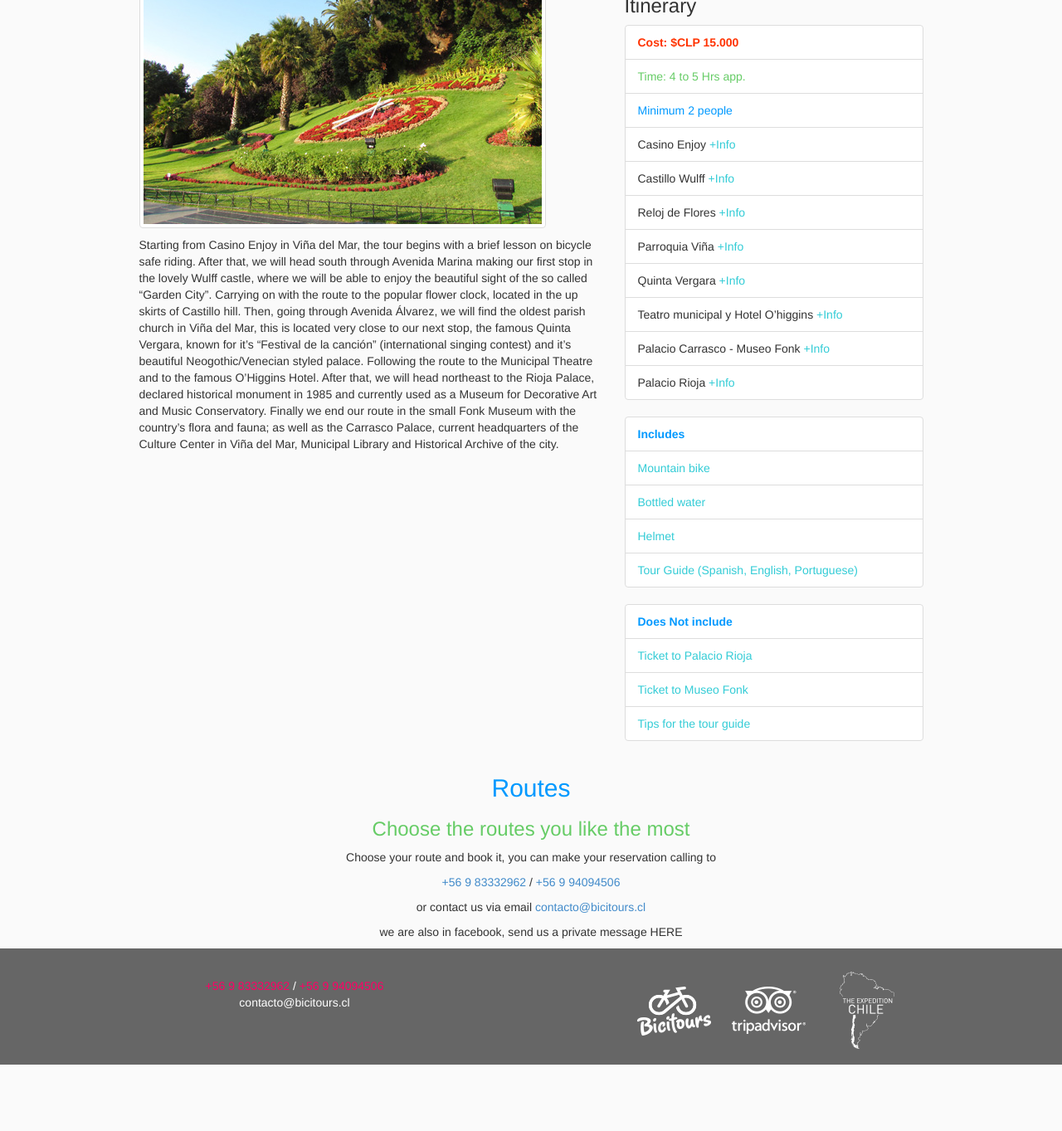
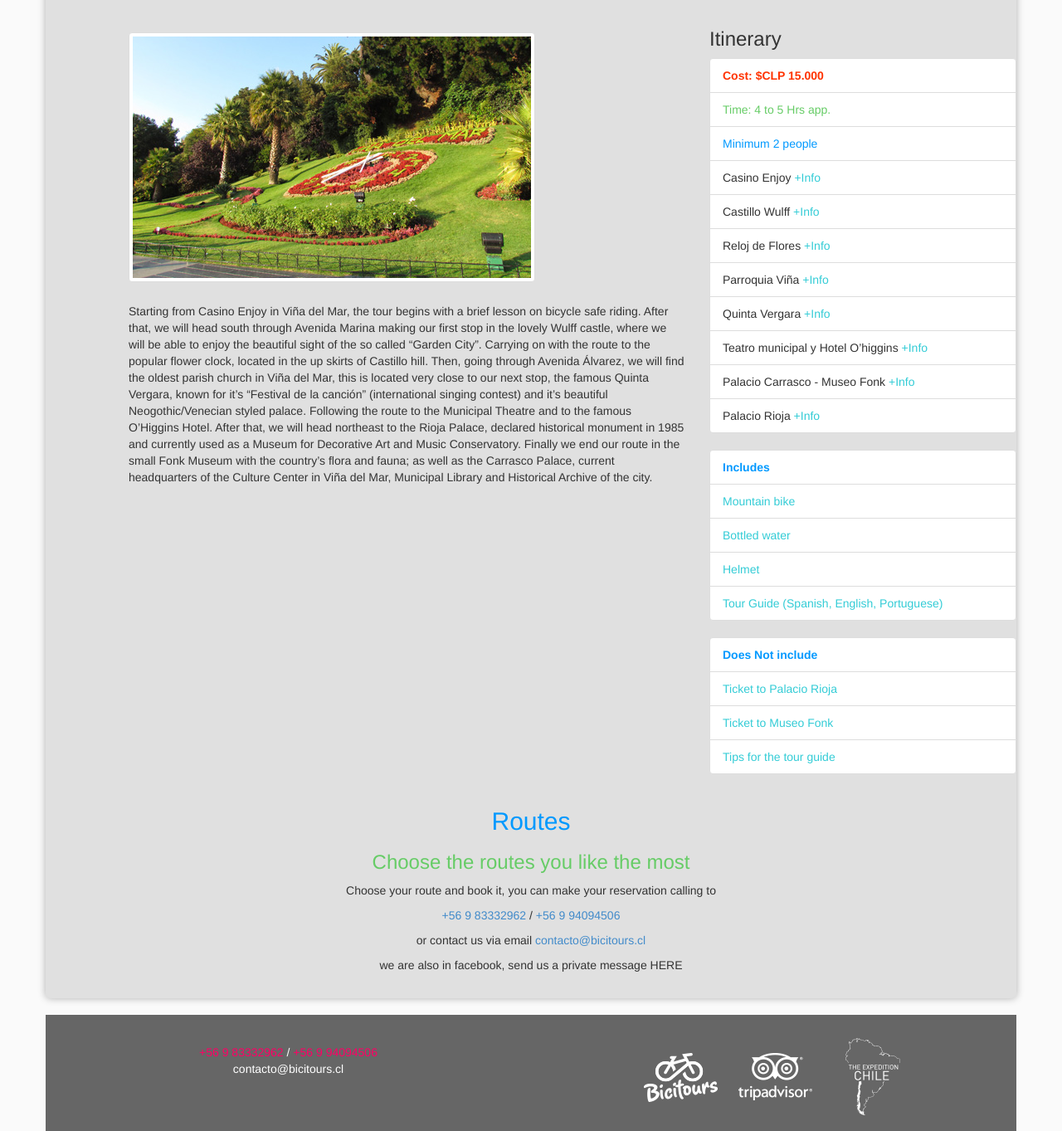
Before and after one commit to serroba/bicitours, a PHP site: page /lang/en/tour-vina.php in a window 1280 px wide. Shown: the part 663-2026 px from the top of the page at 83% size. Before the commit the page ends 1946 px from the top, so only its background shows below. Run offline with PHP 8.4, Linux system fonts and the light colour scheme.

Commit message:
fixing paddings, same content

```diff
--- a/css/style.css
+++ b/css/style.css
@@ -1,8 +1,14 @@
 body{
 	background-color: #fafafa;
 }
-body > header{
+body > header, body > section.container{
 	background-color: #E0E0E0;
+	box-shadow: 0 0 10px rgba(0,0,0,0.3);
+}
+body > section.container{
+	border-radius: 5px;
+	margin: 20px auto;
+	padding: 20px 0;
 }
 section header ul{
 	margin-top:5px;
@@ -50,12 +56,16 @@ address, address .email{
 
 /* Small devices (tablets, 768px and up) */
 @media (min-width: 768px) {
-
+	header.navbar{
+		padding: 0 10px;
+	}
 }
 
 /* Medium devices (desktops, 992px and up) */
 @media (min-width: 992px) {
-
+	header.navbar{
+		padding: 0 15px;
+	}
 }
 
 /* Large devices (large desktops, 1200px and up) */
@@ -63,4 +73,7 @@ address, address .email{
 	.maps iframe{
 		height: 350px;
 	}
+	header.navbar{
+		padding: 0 20px;
 	}
+}
--- a/lang/en/tour-vina.php
+++ b/lang/en/tour-vina.php
@@ -20,9 +20,7 @@
 
     </head>
     <body>
-        <header class="row">
-            <div class='container'>
-                <div class="col-md-12">
+        <header class="container">
 			<div class="row">
 				<div class="col-xs-4 col-md-6">
 					<img src="/img/weblogo.png" class="img-responsive" alt="Logo Bicitour" />
@@ -31,12 +29,10 @@
 					<img src="/img/bannertop.png" class="img-responsive" alt="Enjoy tours in Valparaiso Region"/>
 				</div>
             </div>
-                </div>
-            </div>
         </header>
         <section class="container">
             <div class="row">
-                <div class="col-md-12">
+                <div class="col-xs-12">
                     <header class='navbar'>
                         <nav class='navbar-default'>
                             <div class="navbar-header">
@@ -75,9 +71,10 @@
                     </div>
                     <article class="row tour-description">
                         <div class="spacer-10"></div>
-                        <div class="col-xs-12 col-sm-6 col-md-offset-1">
+                        <div class="col-xs-12 col-sm-8 col-md-7 col-md-offset-1">
+							<div class="spacer-25"></div>
                             <img src="/img/vina.jpg" class="img-thumbnail img-responsive">
-                            <div class="spacer-10"></div>
+							<div class="spacer-25"></div>
                             <p>Starting from Casino Enjoy in Viña del Mar, the tour begins with a brief lesson on bicycle
                                 safe riding. After that, we will head south through Avenida Marina making our first stop in
                                 the lovely Wulff castle, where we will be able to enjoy the beautiful sight of the so called
@@ -123,15 +120,13 @@
                         </div>
                     </article>
 
-                    <?php require_once "partials/routes.php";?>
+					<?php require_once "partials/routes.php"; ?>
                 </div>
             </div>
         </section>
-        <footer class="row">
-            <div class='container'>
-                <div class="col-md-12">
+		<footer class="container">
+			<div class="spacer-25"></div>
 			<div class="row">
-                        <div class="spacer-25"></div>
 				<div class="col-md-6 text-center">
 					<div class="spacer-10"></div>
 					<address>
@@ -147,8 +142,6 @@
 					</ul>
 				</div>
 			</div>
-                </div>
-            </div>
 		</footer>
     </body>
 </html>
```
Lines whose indentation alone changed are shown as unchanged.
